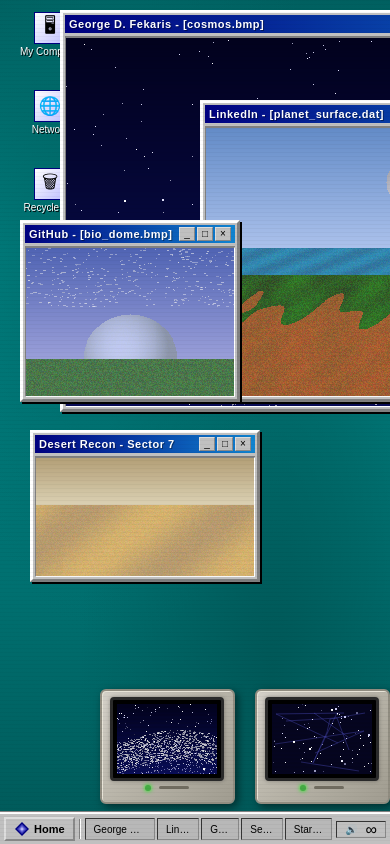
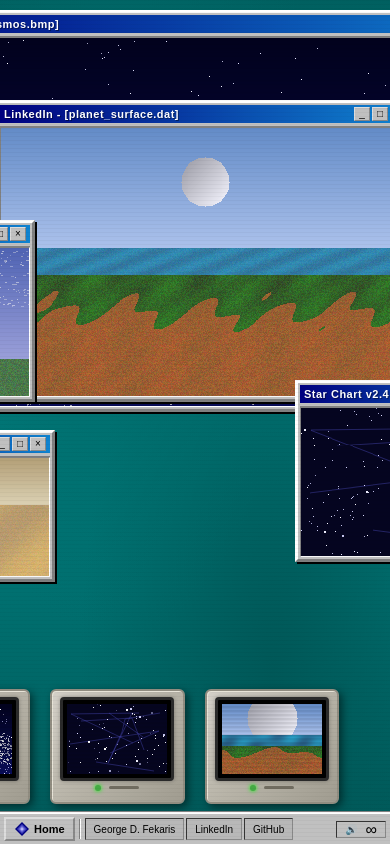
Before and after one commit to gdfekaris/gdfekaris.github.io, a React (Vite) app: page / in a window 390 px wide. Built offline with nearby package versions, Linux system fonts and the light colour scheme.

Commit message:
updated mobile view

```diff
--- a/src/AboutPage.jsx
+++ b/src/AboutPage.jsx
@@ -1,4 +1,16 @@
-import { useState } from "react";
+import { useState, useEffect } from "react";
+
+function useIsMobile(breakpoint = 768) {
+  const [mobile, setMobile] = useState(
+    typeof window !== 'undefined' ? window.innerWidth < breakpoint : false
+  );
+  useEffect(() => {
+    const check = () => setMobile(window.innerWidth < breakpoint);
+    window.addEventListener('resize', check);
+    return () => window.removeEventListener('resize', check);
+  }, [breakpoint]);
+  return mobile;
+}
 
 const WIN_COLORS = {
   titleBar: "#000080",
@@ -155,6 +167,7 @@ function Ruler() {
 
 /* ── Main About Page ── */
 export default function AboutPage() {
+  const isMobile = useIsMobile();
   const toolbarItems = [
     "New",
     "Open",
@@ -326,10 +339,11 @@ export default function AboutPage() {
             {/* White document page */}
             <div
               style={{
-                width: 640,
+                width: isMobile ? "auto" : 640,
                 minHeight: 800,
                 background: "#fff",
-                padding: "60px 72px",
+                padding: isMobile ? "32px 20px" : "60px 72px",
+                margin: isMobile ? "0 8px" : undefined,
                 boxShadow: "2px 2px 8px rgba(0,0,0,0.3)",
                 fontFamily: '"Times New Roman", "MS Serif", serif',
                 fontSize: 14,
--- a/src/RetroDesktop.jsx
+++ b/src/RetroDesktop.jsx
@@ -1,4 +1,16 @@
 import { useState, useRef, useCallback, useEffect } from "react";
+
+function useIsMobile(breakpoint = 768) {
+  const [mobile, setMobile] = useState(
+    typeof window !== 'undefined' ? window.innerWidth < breakpoint : false
+  );
+  useEffect(() => {
+    const check = () => setMobile(window.innerWidth < breakpoint);
+    window.addEventListener('resize', check);
+    return () => window.removeEventListener('resize', check);
+  }, [breakpoint]);
+  return mobile;
+}
 
 const PIXEL_BORDER = "2px solid";
 const WIN_COLORS = {
@@ -602,6 +614,27 @@ function Win31Window({
     window.addEventListener("mouseup", onUp);
   }, [pos]);
 
+  const onTouchStart = useCallback((e) => {
+    e.preventDefault();
+    const touch = e.touches[0];
+    dragging.current = true;
+    offset.current = { x: touch.clientX - pos.x, y: touch.clientY - pos.y };
+    const onMove = (e2) => {
+      e2.preventDefault();
+      if (dragging.current) {
+        const t = e2.touches[0];
+        setPos({ x: t.clientX - offset.current.x, y: t.clientY - offset.current.y });
+      }
+    };
+    const onEnd = () => {
+      dragging.current = false;
+      window.removeEventListener("touchmove", onMove);
+      window.removeEventListener("touchend", onEnd);
+    };
+    window.addEventListener("touchmove", onMove, { passive: false });
+    window.addEventListener("touchend", onEnd);
+  }, [pos]);
+
   if (minimized) return null;
 
   return (
@@ -634,6 +667,7 @@ function Win31Window({
           {/* title bar */}
           <div
             onMouseDown={onMouseDown}
+            onTouchStart={onTouchStart}
             style={{
               background: `linear-gradient(90deg, ${WIN_COLORS.titleBar}, #1084d0)`,
               color: WIN_COLORS.titleText,
@@ -743,7 +777,8 @@ function TaskbarButton({ label, href }) {
   );
 }
 
-function Taskbar({ windows }) {
+function Taskbar({ windows, isMobile }) {
+  const items = isMobile ? windows.filter(w => w.href) : windows;
   return (
     <div style={{
       position: "fixed", bottom: 0, left: 0, right: 0, height: 32, zIndex: 9999,
@@ -771,7 +806,7 @@ function Taskbar({ windows }) {
       </button>
       <div style={{ width: 1, height: 20, borderLeft: "1px solid #808080", borderRight: "1px solid #fff", margin: "0 2px" }} />
       {/* Window buttons */}
-      {windows.map((w) => (
+      {items.map((w) => (
         <TaskbarButton key={w.label} label={w.label} href={w.href} />
       ))}
       <div style={{ flex: 1 }} />
@@ -838,6 +873,8 @@ function DesktopIcon({ label, icon, x, y }) {
 /* ── Main App ── */
 export default function RetroDesktop() {
   const time = useClock();
+  const isMobile = useIsMobile();
+  const containerRef = useRef(null);
 
   const windowTitles = [
     "George D. Fekaris - [cosmos.bmp]",
@@ -862,9 +899,18 @@ export default function RetroDesktop() {
   // CRT links — add later
   const crtLinks = [null, null, null];
 
+  // Auto-scroll to center the main window on mobile
+  useEffect(() => {
+    if (isMobile && containerRef.current) {
+      const vw = window.innerWidth;
+      containerRef.current.scrollLeft = (60 + 340) - vw / 2;
+      containerRef.current.scrollTop = 0;
+    }
+  }, [isMobile]);
+
   return (
-    <div style={{
-      position: "fixed", inset: 0, overflow: "hidden", cursor: "default",
+    <div ref={containerRef} style={{
+      position: "fixed", inset: 0, overflow: isMobile ? "auto" : "hidden", cursor: "default",
       background: `
         radial-gradient(ellipse at 30% 20%, #006868 0%, transparent 50%),
         radial-gradient(ellipse at 70% 80%, #005858 0%, transparent 50%),
@@ -872,6 +918,11 @@ export default function RetroDesktop() {
       `,
     }}>
       <ScanlineOverlay />
+
+      {/* Spacer to define scrollable area on mobile */}
+      {isMobile && (
+        <div style={{ position: "absolute", width: 960, height: 650, pointerEvents: "none" }} />
+      )}
 
       {/* Desktop Icons */}
       <DesktopIcon label="My Computer" icon="🖥" x={16} y={12} />
@@ -966,6 +1017,7 @@ export default function RetroDesktop() {
 
       {/* Taskbar */}
       <Taskbar
+        isMobile={isMobile}
         windows={[
           { label: "George D. Fekaris", href: "/about" },
           { label: "LinkedIn", href: "https://www.linkedin.com/in/george-dino-fekaris/" },
```
